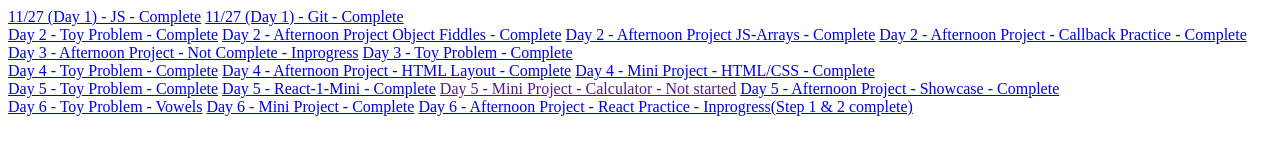
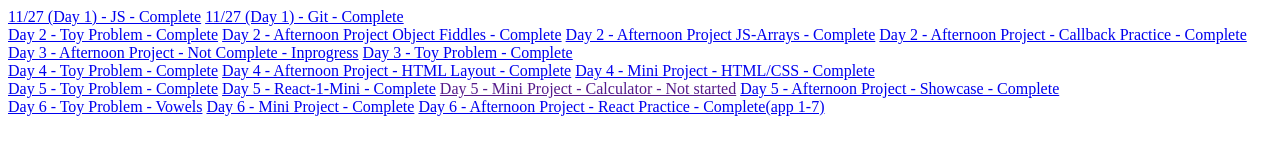
Before and after one commit to B-eck37/Daily-Projects-WPX2, a plain HTML site: page index.html in a window 1280 px wide. Drawn offline with Linux system fonts and the light colour scheme.

Commit message:
Completed - App-1:7

```diff
--- a/index.html
+++ b/index.html
@@ -43,7 +43,7 @@
     <section>
         <a href="https://repl.it/@B_eck/String-Disemvoweler-7">Day 6 - Toy Problem - Vowels</a>
         <a href="https://github.com/B-eck37/theme-changer">Day 6 - Mini Project - Complete</a>
-        <a href="https://github.com/B-eck37/react-drills">Day 6 - Afternoon Project - React Practice - Inprogress(Step 1 & 2 complete)</a>
+        <a href="https://github.com/B-eck37/react-drills">Day 6 - Afternoon Project - React Practice - Complete(app 1-7)</a>
     </section>
     <section></section>
     <section></section>
```
